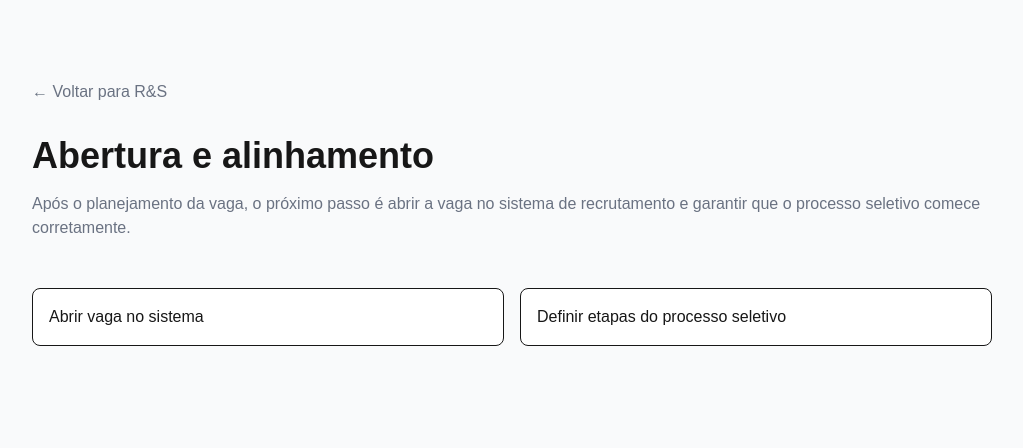
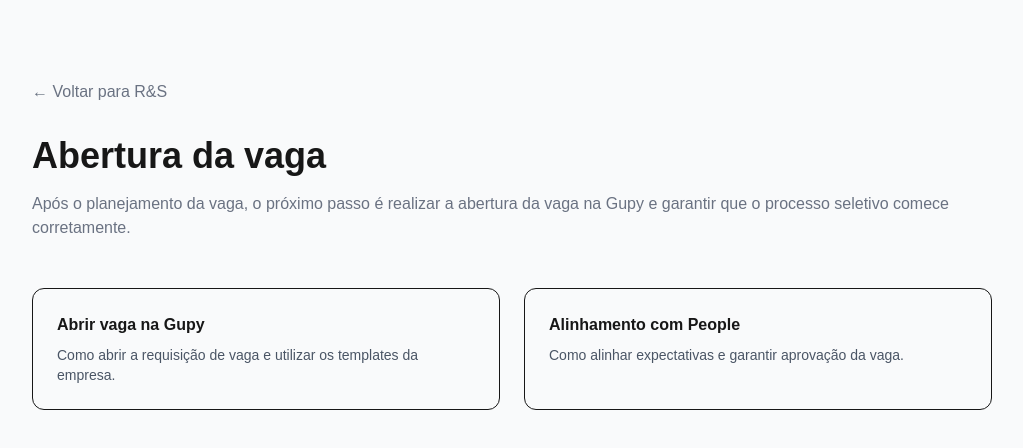
Before and after one commit to amandafrann/programa-lider-hero, a Next.js app: page /rs/abertura in a window 1280 px wide. Shown: the top 448 px of the page, without its empty margins (128-1151 px from the left). Built offline with nearby package versions, Linux system fonts and the light colour scheme.

Commit message:
atualizar pagina abertura

```diff
--- a/app/rs/abertura/page.tsx
+++ b/app/rs/abertura/page.tsx
@@ -14,29 +14,44 @@ export default function AberturaPage() {
         </Link>
 
         <h1 className="text-4xl font-bold mb-4">
-          Abertura e alinhamento
+          Abertura da vaga
         </h1>
 
         <p className="text-gray-500 mb-12">
-          Após o planejamento da vaga, o próximo passo é abrir a vaga no sistema
-          de recrutamento e garantir que o processo seletivo comece corretamente.
+          Após o planejamento da vaga, o próximo passo é realizar a abertura da
+          vaga na Gupy e garantir que o processo seletivo comece corretamente.
         </p>
 
 
-        <div className="grid grid-cols-2 gap-4">
+        <div className="grid grid-cols-2 gap-6">
 
           <Link
-            href="/rs/abertura/aula-1"
-            className="bg-white border rounded-lg p-4 hover:shadow-sm transition"
+            href="/rs/abertura/abrir-vaga"
+            className="border rounded-xl p-6 hover:bg-gray-50 transition"
           >
-            Abrir vaga no sistema
+            <h3 className="font-semibold mb-2">
+              Abrir vaga na Gupy
+            </h3>
+
+            <p className="text-sm text-gray-600">
+              Como abrir a requisição de vaga e utilizar os templates da empresa.
+            </p>
+
           </Link>
 
+
           <Link
-            href="/rs/abertura/aula-2"
-            className="bg-white border rounded-lg p-4 hover:shadow-sm transition"
+            href="/rs/abertura/alinhamento-people"
+            className="border rounded-xl p-6 hover:bg-gray-50 transition"
           >
-            Definir etapas do processo seletivo
+            <h3 className="font-semibold mb-2">
+              Alinhamento com People
+            </h3>
+
+            <p className="text-sm text-gray-600">
+              Como alinhar expectativas e garantir aprovação da vaga.
+            </p>
+
           </Link>
 
         </div>
```
